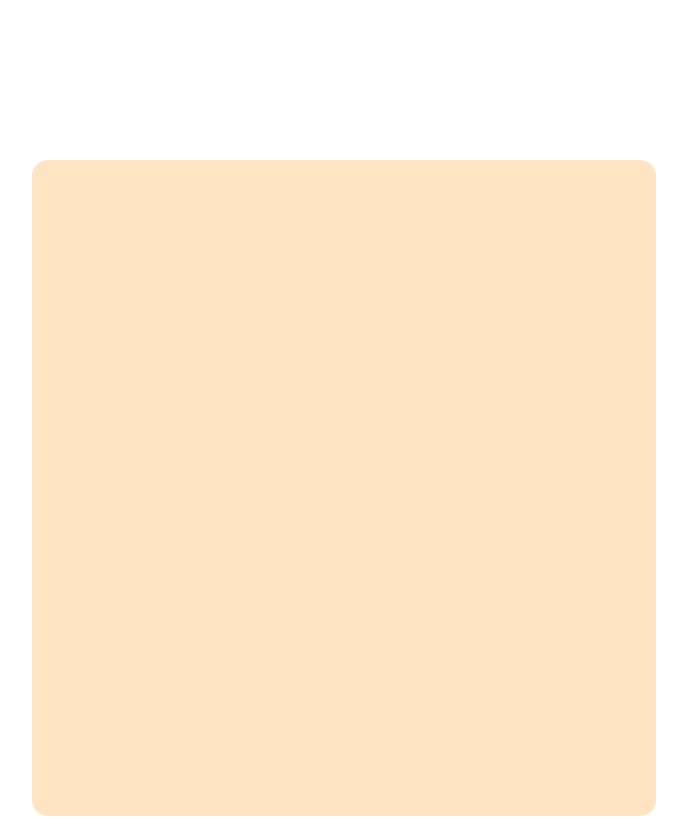
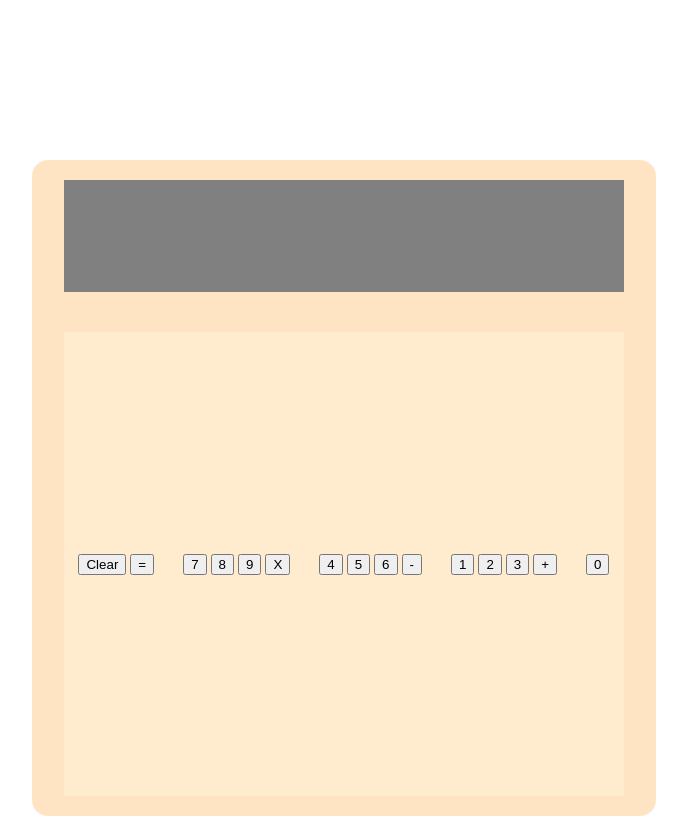
Before and after one commit to sumansur98/odin-calculator, a plain HTML site: page index.html in a window 1280 px wide. Shown: the whole page, without its empty margins (296-983 px from the left). Drawn offline with Linux system fonts and the light colour scheme.

Commit message:
basic html layout

```diff
--- a/index.html
+++ b/index.html
@@ -10,11 +10,39 @@
 
     <div id="container">
         <div id="calculator">
-            <div id="calculator-display">
+            <div id="calc-display-div">
+                <div id="calculator-display">
 
+                </div>
             </div>
             <div id="calculator-body">
+                <div>
+                    <button>Clear</button>
+                    <button>=</button>
+                </div>
+                <div class="row">
+                    <button onclick="display(7)">7</button>
+                    <button onclick="display(8)">8</button>
+                    <button onclick="display(9)">9</button>
+                    <button>X</button>
+                </div>
+                <div class="row">
+                    <button onclick="display(4)">4</button>
+                    <button onclick="display(5)">5</button>
+                    <button onclick="display(6)">6</button>
+                    <button>-</button>
+                </div>
+                <div class="row">
+                    <button onclick="display(1)">1</button>
+                    <button onclick="display(2)">2</button>
+                    <button onclick="display(3)">3</button>
+                    <button>+</button>
+                </div>
+                <div class="row">
+                    <button>0</button>
 
+
+                </div>
             </div>
         </div>
 
--- a/script.js
+++ b/script.js
@@ -1,3 +1,5 @@
+let isChain = false;
+let firstNum, secondNum, result;
 function add(num1, num2){
     return num1+num2;
 }
@@ -20,3 +22,10 @@ function operate(operator, a, b){
     if(operator === '*')    multiply(a,b)
     if(operator === '/')    divide(a,b)
 }
+
+function display(num){
+    let currText = document.querySelector("#calculator-display").textContent;
+    let updateText = `${currText}${num}`;
+    inputNumber = Number(updateText);
+    document.querySelector("#calculator-display").textContent = updateText;
+}
--- a/style.css
+++ b/style.css
@@ -11,4 +11,23 @@
     width: 39rem;
     background-color: bisque;
     border-radius: 1rem;
+    display: flex;
+    flex-direction: column;
+    justify-content: space-around;
+    align-items: center;
 }
+
+#calculator-display{
+    height : 7rem;
+    width : 35rem;
+    background-color: gray;
+}
+
+#calculator-body{
+    height: 29rem;
+    width: 35rem;
+    background-color: blanchedalmond;
+    display: flex;
+    justify-content: space-around;
+    align-items: center;
+}
```
